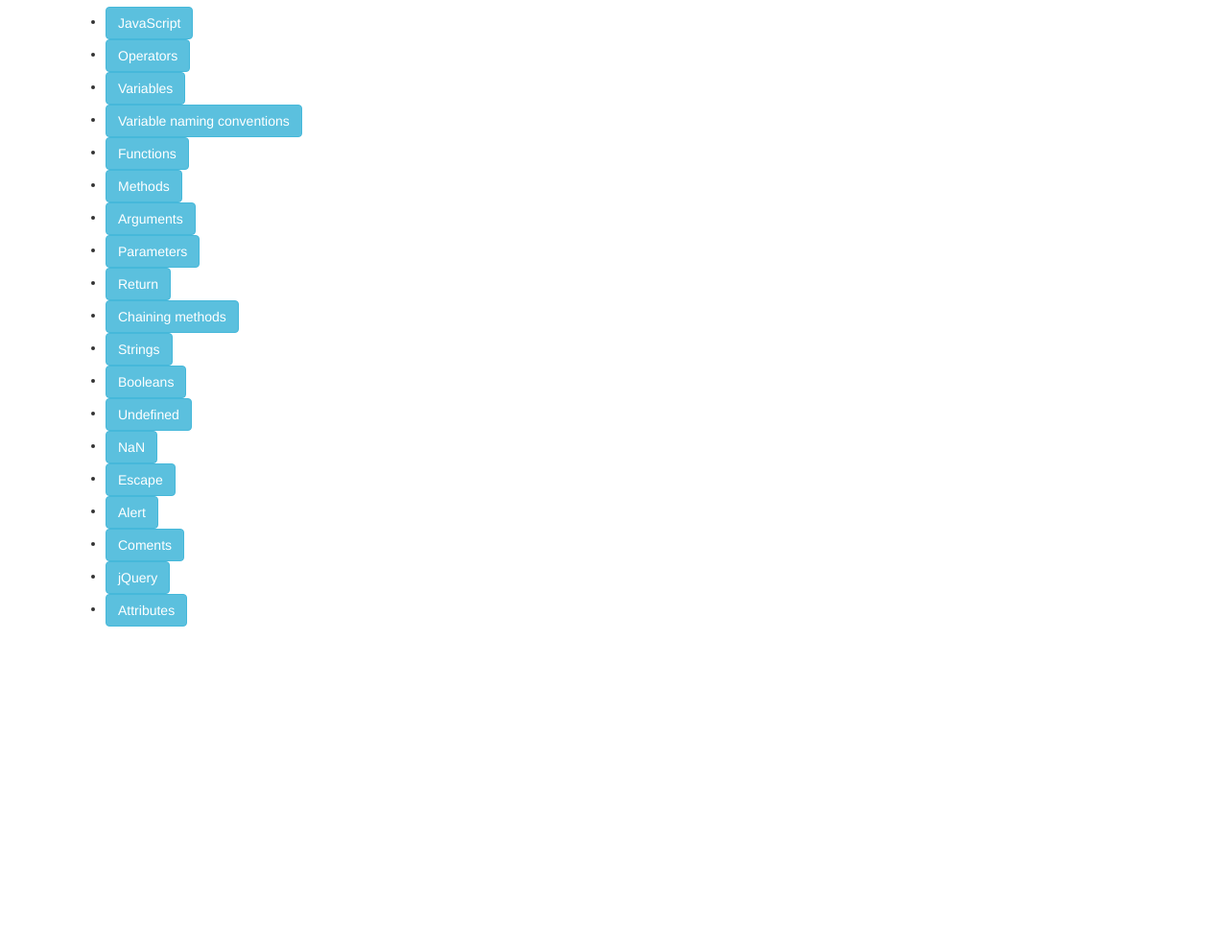
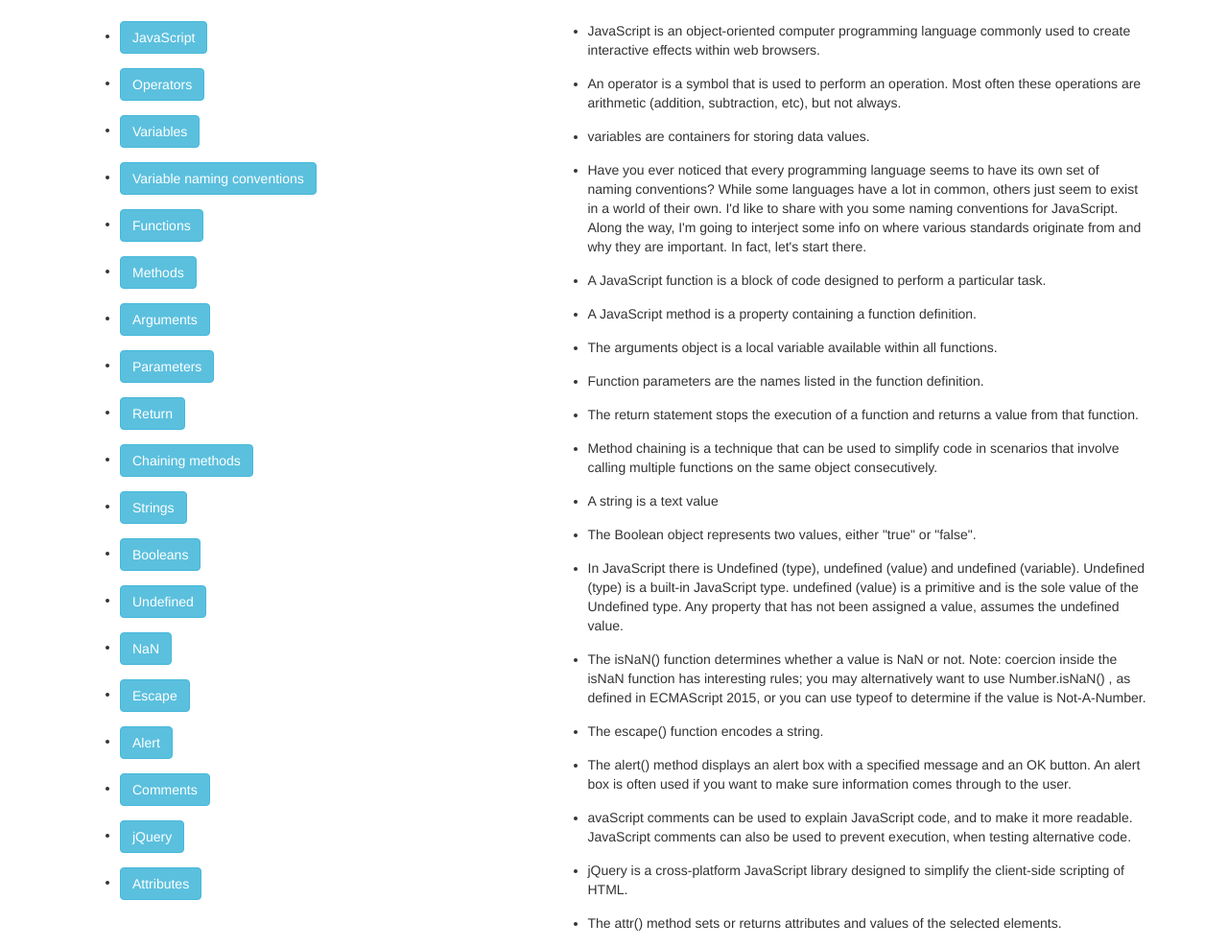
Before and after one commit to calvincushman/Flashcards, a plain HTML site: page index.html in a window 1280 px wide. Shown: the part 63-1050 px from the top of the page at 96% size. Before the commit the page ends 800 px from the top, so only its background shows below. Drawn offline with Linux system fonts and the light colour scheme; files whose address does not match are found by name.

Commit message:
add flashcard definitions

```diff
--- a/css/styles.css
+++ b/css/styles.css
@@ -0,0 +1,7 @@
+li {
+  margin: 15px;
+}
+
+.definitions {
+  float: right;
+}
--- a/index.html
+++ b/index.html
@@ -11,7 +11,8 @@
   <body>
     <div class="container">
       <h1> Javascript Flashcards</h1>
-      <div class="buttons">
+      <div class="row">
+        <div class="col-md-5">
           <ul>
             <li><button class="btn btn-info" id="button0">JavaScript</button></li>
             <li><button class="btn btn-info" id="button1">Operators</button></li>
@@ -29,11 +30,36 @@
             <li><button class="btn btn-info" id="button13">NaN</button></li>
             <li><button class="btn btn-info" id="button14">Escape</button></li>
             <li><button class="btn btn-info" id="button15">Alert</button></li>
-          <li><button class="btn btn-info" id="button16">Coments</button></li>
+            <li><button class="btn btn-info" id="button16">Comments</button></li>
             <li><button class="btn btn-info" id="button17">jQuery</button></li>
             <li><button class="btn btn-info" id="button18">Attributes</button></li>
           </ul>
         </div>
+        <div class="col-md-7">
+          <ul>
+            <li><div id="def0">JavaScript is an object-oriented computer programming language commonly used to create interactive effects within web browsers.</div></li>
+            <li><div id="def1">An operator is a symbol that is used to perform an operation. Most often these operations are arithmetic (addition, subtraction, etc), but not always.</div></li>
+            <li><div id="def2">variables are containers for storing data values.</div></li>
+            <li><div id="def3">Have you ever noticed that every programming language seems to have its own set of naming conventions? While some languages have a lot in common, others just seem to exist in a world of their own. I'd like to share with you some naming conventions for JavaScript. Along the way, I'm going to interject some info on where various standards originate from and why they are important. In fact, let's start there.</div></li>
+            <li><div id="def4">A JavaScript function is a block of code designed to perform a particular task.</div></li>
+            <li><div id="def5">A JavaScript method is a property containing a function definition.</div></li>
+            <li><div id="def6">The arguments object is a local variable available within all functions.</div></li>
+            <li><div id="def7">Function parameters are the names listed in the function definition.</div></li>
+            <li><div id="def8">The return statement stops the execution of a function and returns a value from that function.</div></li>
+            <li><div id="def9">Method chaining is a technique that can be used to simplify code in scenarios that involve calling multiple functions on the same object consecutively.</div></li>
+            <li><div id="def10">A string is a text value</div></li>
+            <li><div id="def11">The Boolean object represents two values, either "true" or "false".</div></li>
+            <li><div id="def12">In JavaScript there is Undefined (type), undefined (value) and undefined (variable). Undefined (type) is a built-in JavaScript type. undefined (value) is a primitive and is the sole value of the Undefined type. Any property that has not been assigned a value, assumes the undefined value.</div></li>
+            <li><div id="def13">The isNaN() function determines whether a value is NaN or not. Note: coercion inside the isNaN function has interesting rules; you may alternatively want to use Number.isNaN() , as defined in ECMAScript 2015, or you can use typeof to determine if the value is Not-A-Number.</div></li>
+            <li><div id="def14">The escape() function encodes a string.</div></li>
+            <li><div id="def15">The alert() method displays an alert box with a specified message and an OK button. An alert box is often used if you want to make sure information comes through to the user.</div></li>
+            <li><div id="def16">avaScript comments can be used to explain JavaScript code, and to make it more readable.  JavaScript comments can also be used to prevent execution, when testing alternative code.</div></li>
+            <li><div id="def17">jQuery is a cross-platform JavaScript library designed to simplify the client-side scripting of HTML.</div></li>
+            <li><div id="def18">The attr() method sets or returns attributes and values of the selected elements.</div></li>
+          </ul>
+
+        </div>
+      </div>
     </div>
   </body>
 </html>
```
Lines whose indentation alone changed are shown as unchanged.
